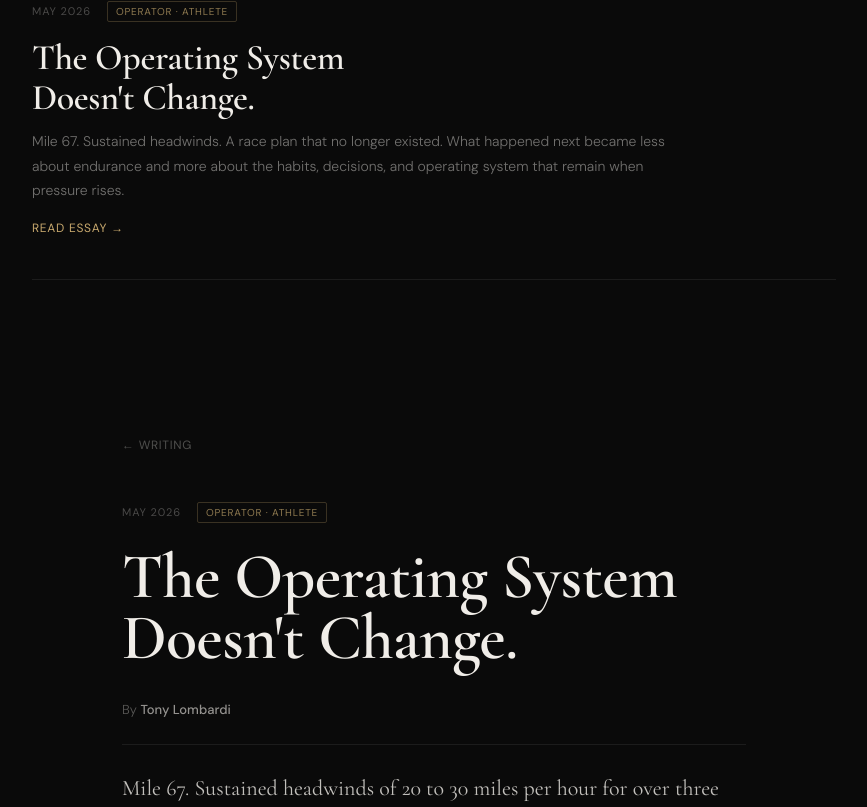
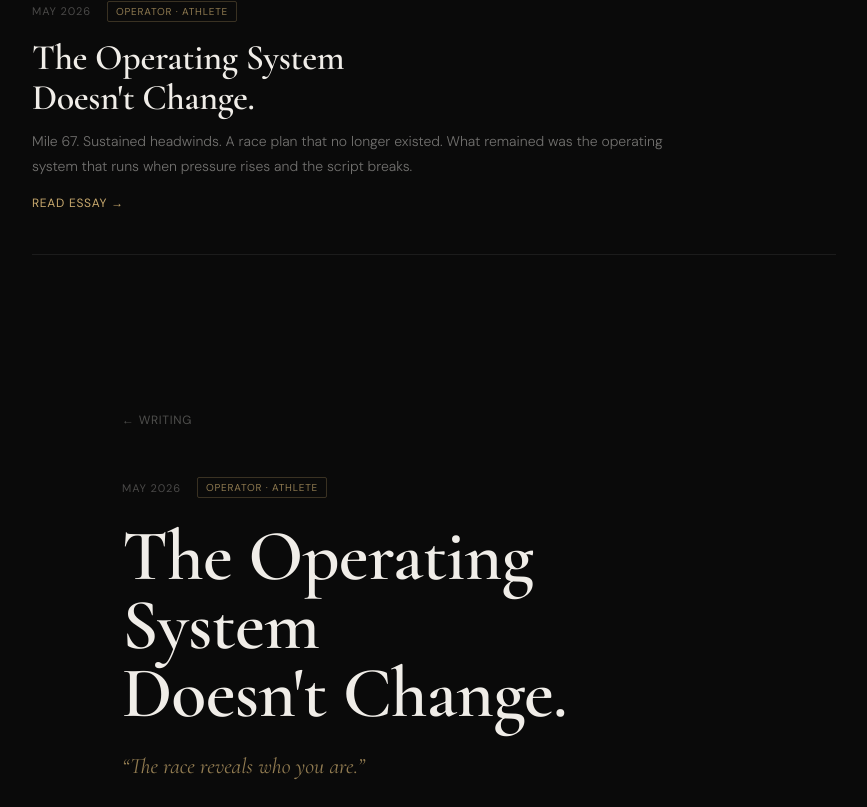
Before and after one commit to tonylombardi-22/personal_branding, a Next.js app: page /writing in a window 1280 px wide. Shown: the part 393-1200 px from the top of the page, without its empty margins (206-1073 px from the left). Built offline with nearby package versions, Linux system fonts and the light colour scheme.

Commit message:
Add editorial subheadline and refine writing page presentation

```diff
--- a/app/writing/page.tsx
+++ b/app/writing/page.tsx
@@ -183,12 +183,21 @@ export default function Writing() {
 
         .ar-headline {
           font-family: 'Cormorant Garamond', serif;
-          font-size: clamp(36px, 5.5vw, 64px);
+          font-size: clamp(42px, 6vw, 72px);
           font-weight: 600;
           color: #f0ede8;
           line-height: 0.95;
           letter-spacing: -0.01em;
-          margin-bottom: 32px;
+          margin-bottom: 24px;
+        }
+
+        .ar-subheadline {
+          font-family: 'Cormorant Garamond', serif;
+          font-size: 22px;
+          font-style: italic;
+          color: rgba(200,169,110,0.72);
+          margin-bottom: 40px;
+          line-height: 1.4;
         }
 
         .ar-byline {
@@ -338,6 +347,14 @@ export default function Writing() {
             padding: 48px 24px 72px;
           }
 
+          .ar-headline {
+            font-size: clamp(38px, 12vw, 58px);
+          }
+
+          .ar-subheadline {
+            font-size: 20px;
+          }
+
           .wr-footer {
             padding: 32px 24px;
             flex-direction: column;
@@ -379,8 +396,8 @@ export default function Writing() {
 
             <p className="wr-article-excerpt">
               Mile 67. Sustained headwinds. A race plan that no longer existed.
-              What happened next became less about endurance and more about the
-              habits, decisions, and operating system that remain when pressure rises.
+              What remained was the operating system that runs when pressure rises
+              and the script breaks.
             </p>
 
             <a href="#article" className="wr-read-link">
@@ -406,6 +423,10 @@ export default function Writing() {
             <br />
             Doesn't Change.
           </h2>
+
+          <div className="ar-subheadline">
+            “The race reveals who you are.”
+          </div>
 
           <div className="ar-byline">
             By <strong>Tony Lombardi</strong>
@@ -514,7 +535,7 @@ export default function Writing() {
 
             <p>
               I bring this same operating system to enterprise transformation and AI
-              operations — helping teams build the habits that create predictability, governance, and composure
+              operations — helping teams build the habits, governance, and composure
               to navigate chaos without breaking.
             </p>
 
```
